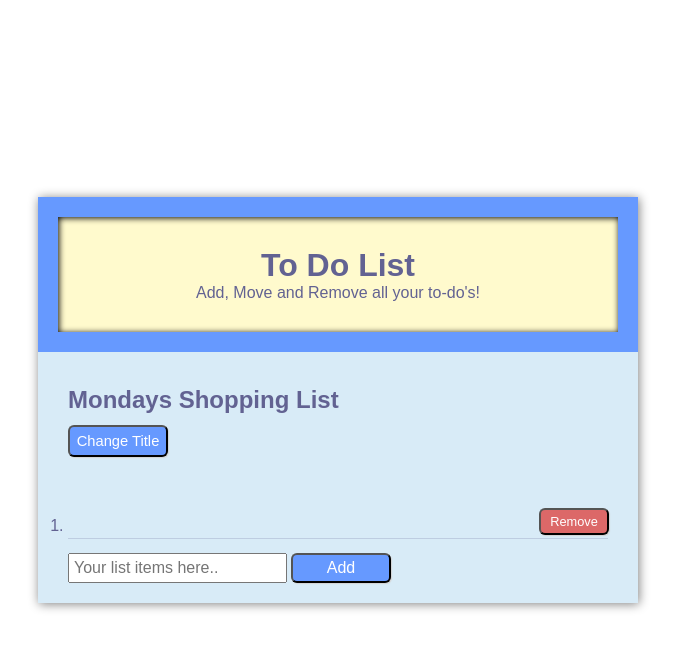
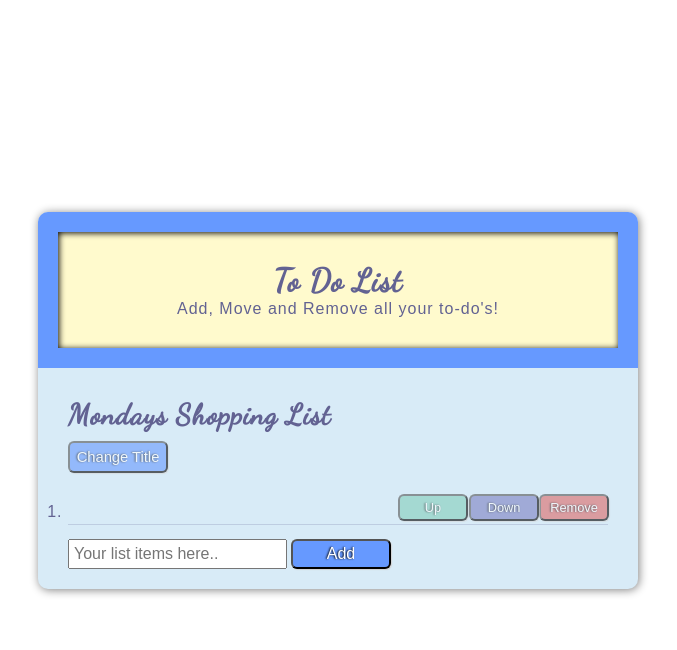
Before and after one commit to Scott-Holt/to-do-list, a plain HTML site: page index.html in a window 1280 px wide. Both pictures are taken after a click on the element "Add". Shown: the whole page, without its empty margins (302-979 px from the left). Drawn offline with Linux system fonts and the light colour scheme.

Commit message:
up and down buttons, style changes

```diff
--- a/index.html
+++ b/index.html
@@ -3,6 +3,7 @@
   <head>
     <link rel="stylesheet" href="styles/main.css">
     <link rel="stylesheet" href="path/to/font-awesome/css/font-awesome.min.css">
+    <link href="https://fonts.googleapis.com/css?family=Dancing+Script|Inconsolata|Indie+Flower" rel="stylesheet">
   </head>
 
   <body>
--- a/scripts/main.js
+++ b/scripts/main.js
@@ -1,3 +1,4 @@
+//All global Variables
 const wrapper = document.querySelector('.wrapper');
 const listDiv = document.querySelector('.list-div');
 const ol = listDiv.querySelector('ol');
@@ -8,11 +9,22 @@ const titleInput = document.querySelector('.name-of-list-input');
 
 
 //function creates remove, up, and down buttons with creation of each new list item
+// takes in li as an argument saying to add these buttons to the li.
 function createListButtons (li) {
   const removeButton = document.createElement('button');
   removeButton.classList.add('remove-button');
   removeButton.textContent = 'Remove';
   li.appendChild(removeButton);
+
+  const upButton = document.createElement('button');
+  upButton.classList.add('up-button');
+  upButton.textContent = 'Up';
+  li.appendChild(upButton);
+
+  const downButton = document.createElement('button');
+  downButton.classList.add('down-button');
+  downButton.textContent = 'Down';
+  li.appendChild(downButton);
 
 }
 
@@ -40,16 +52,12 @@ changeListTitleButton.addEventListener('click', () => {
 });
 
 
-//// event for add button to append a list item to the invisable unordered list.
-//addButton.addEventListener('click', ()=>{
-//  const li = document.createElement('li');
-//  const input = document.querySelector('.list-items-input');
-//  li.textContent = input.value;
-//  createListButtons(li);
-//  ol.appendChild(li);
-//  input.value = '';
-//});
 
+//listens for click on targeted element.
+//if target element is add button, then take the inputs value and append it to the OL as a list items
+//if target element is remove button, remove the parent of target element (list item) from the OL
+//if target element is upButton, move the parentNode (list item) before its previous element sibling but only if there is a previous element sibling
+//if target element is downButton, move the parentNode (list item) before is next elements siblings next element. but only if there is a next element.
 listDiv.addEventListener('click', (e) =>{
 
   if (e.target.className == 'add-button'){
@@ -65,5 +73,23 @@ listDiv.addEventListener('click', (e) =>{
     const listItem = deleteButton.parentNode;
     const ul = listItem.parentNode;
     ul.removeChild(listItem);
+
+  } else if (e.target.className == 'up-button'){
+    const upButton = e.target;
+    const liItem = upButton.parentNode;
+    const prevSib = liItem.previousElementSibling;
+      if (prevSib){
+        ol.insertBefore(liItem, prevSib);
+    }
+
+  } else if (e.target.className == 'down-button'){
+      const downButton = e.target;
+      const liItem = downButton.parentNode;
+      const nextSib = liItem.nextElementSibling;
+      const nextNextSib = nextSib.nextElementSibling;
+        if (nextSib){
+          ol.insertBefore(liItem, nextNextSib);
+    }
   }
+
 });
--- a/styles/main.css
+++ b/styles/main.css
@@ -9,14 +9,16 @@ body{
   justify-content:center;
   align-items:center;
   height:100vh;
-  font-family:sans-serif;
-  color:#626292
+  font-family: sans-serif;
+  color:#626292;
+  letter-spacing:1px;
 }
 
 .wrapper{
   box-shadow:1px 1px 10px grey;
   width:600px;
   background-color: #d8ebf7;
+  border-radius:10px;
 }
 
 .header{
@@ -29,14 +31,25 @@ body{
   align-items:center;
   box-shadow: 1px 1px 10px;
   box-shadow: inset 1px 1px 6px 0px black;
+  border-top-right-radius: 10px;
+  border-top-left-radius: 10px;
+}
+
+h1,
+h2{
+  font-family: 'Dancing Script', cursive;
+  color:#626292;
+}
+
+h2{
+  font-size:1.8em;
 }
 
 
-
-h1,
-p {
-  color:#626292;
-}
+/* p {
+  color: #74bbb9;
+  text-shadow: -1px 1px 0px #909090;
+} */
 
 main {
 /*   border:3px solid red; */
@@ -50,11 +63,10 @@ main {
   /* display: flex; */
   /* justify-content: center; */
   /* align-items: center; */
+  margin-bottom: -30px;
 }
 
-h2 {
-  color:#626292;
-}
+
 
 .list-div{
   /* margin-top: 20px; */
@@ -70,11 +82,23 @@ input, button {
 }
 
 button {
-  background-color:rgb(102, 153, 255);
-  border-radius:6px;
-  width:100px;
-  box-shadow:1px 1px 1px lightgray;
-  color:white;
+    background-color: rgb(102, 153, 255);
+    border-radius: 6px;
+    width: 100px;
+    box-shadow: 1px 1px 1px lightgrey;
+    color: white;
+    cursor: pointer;
+    opacity: .6;
+    transition: ease .1s;
+    text-shadow: -1px 0px 2px black;
+}
+
+button:hover{
+  opacity:1;
+}
+
+button:focus {
+  opacity:1;
 }
 
 .add-button{
@@ -117,13 +141,26 @@ ol li{/*   list-style:none; */border-bottom:1px solid #62629238;margin-right:30p
   background-color:#FEA6A6;
 }
 
+.remove-button,
+.up-button,
+.down-button {
+    width:70px;
+    font-size: .8em;
+    position:absolute;
+    bottom:3px;
+}
+
 .remove-button {
   background-color:#dc6868;
-  /* margin-left:400px; */
-  width:70px;
-  /* margin-bottom: 21px; */
-  position: absolute;
   right: -1px;
-  bottom: 3px;
-  font-size: .8em;
 }
+
+.up-button{
+  background-color:#45b78e94;
+  right: 140px;
+}
+
+.down-button{
+  background-color:#7b80c3;;
+  right: 69px;
+}
```
